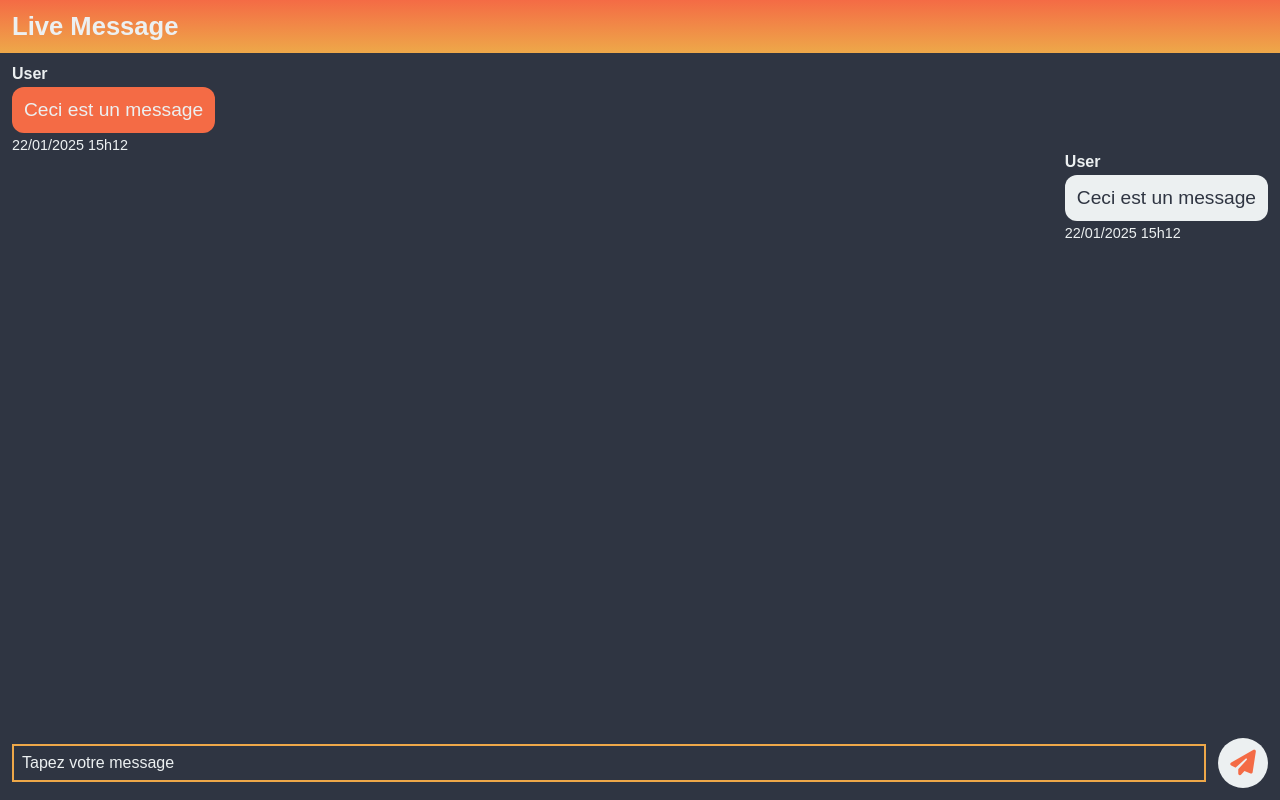
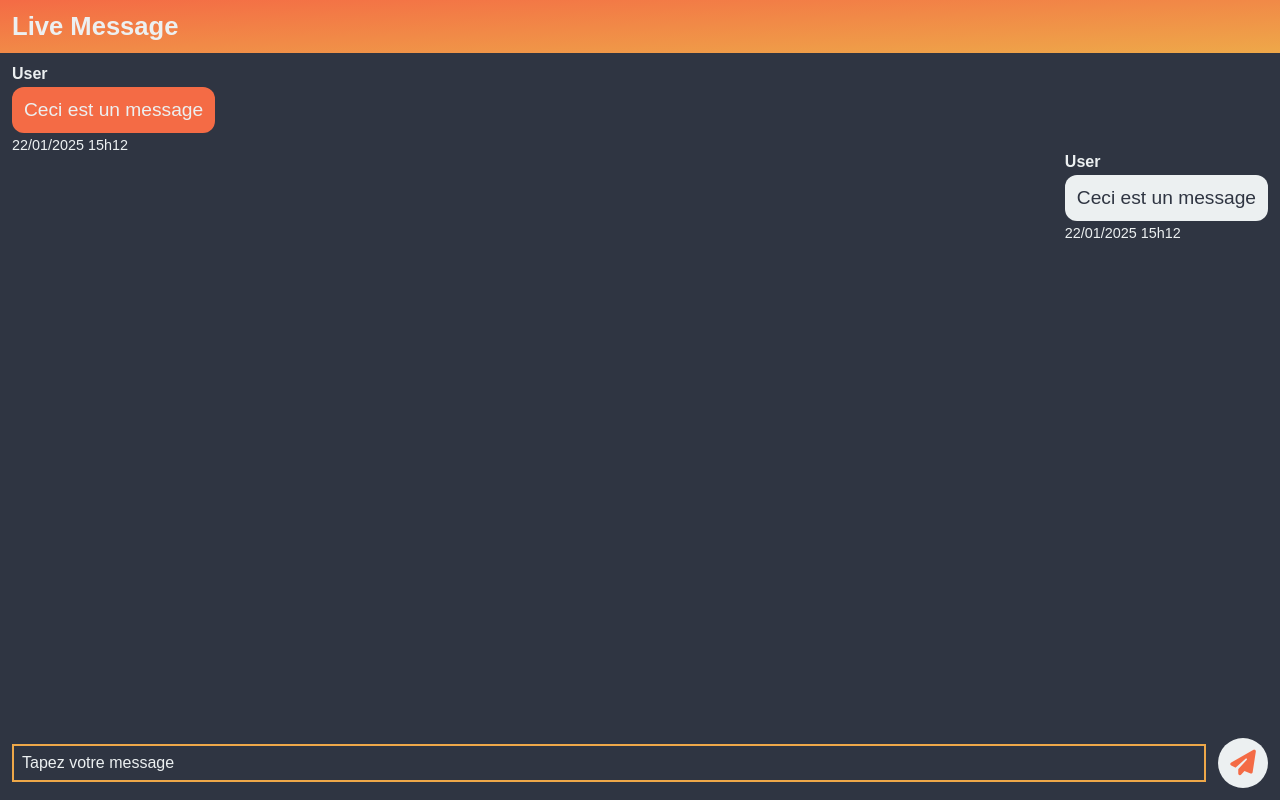
Before and after one commit to NicolasDrp/live-message-2025, a website built with Vite: page client/index.html in a window 1280 px wide. Built offline with nearby package versions, Linux system fonts and the light colour scheme.

Commit message:
Change gradiant

```diff
--- a/client/src/style.css
+++ b/client/src/style.css
@@ -21,7 +21,7 @@ body {
 }
 
 header {
-    background: linear-gradient(var(--color-primary), var(--color-secondary));
+    background: linear-gradient(to right bottom, var(--color-primary), var(--color-secondary));
     padding: 12px;
 }
 
```
